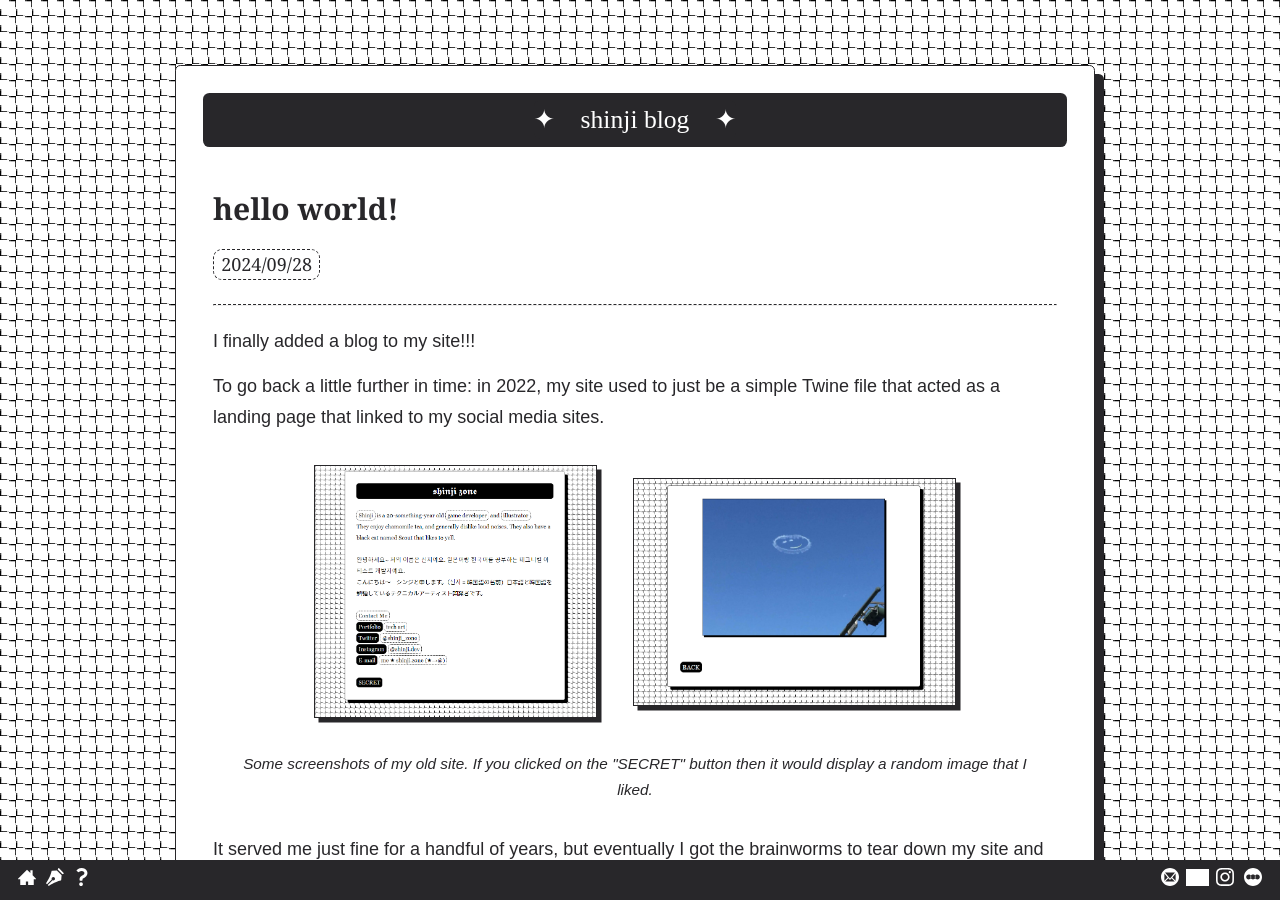
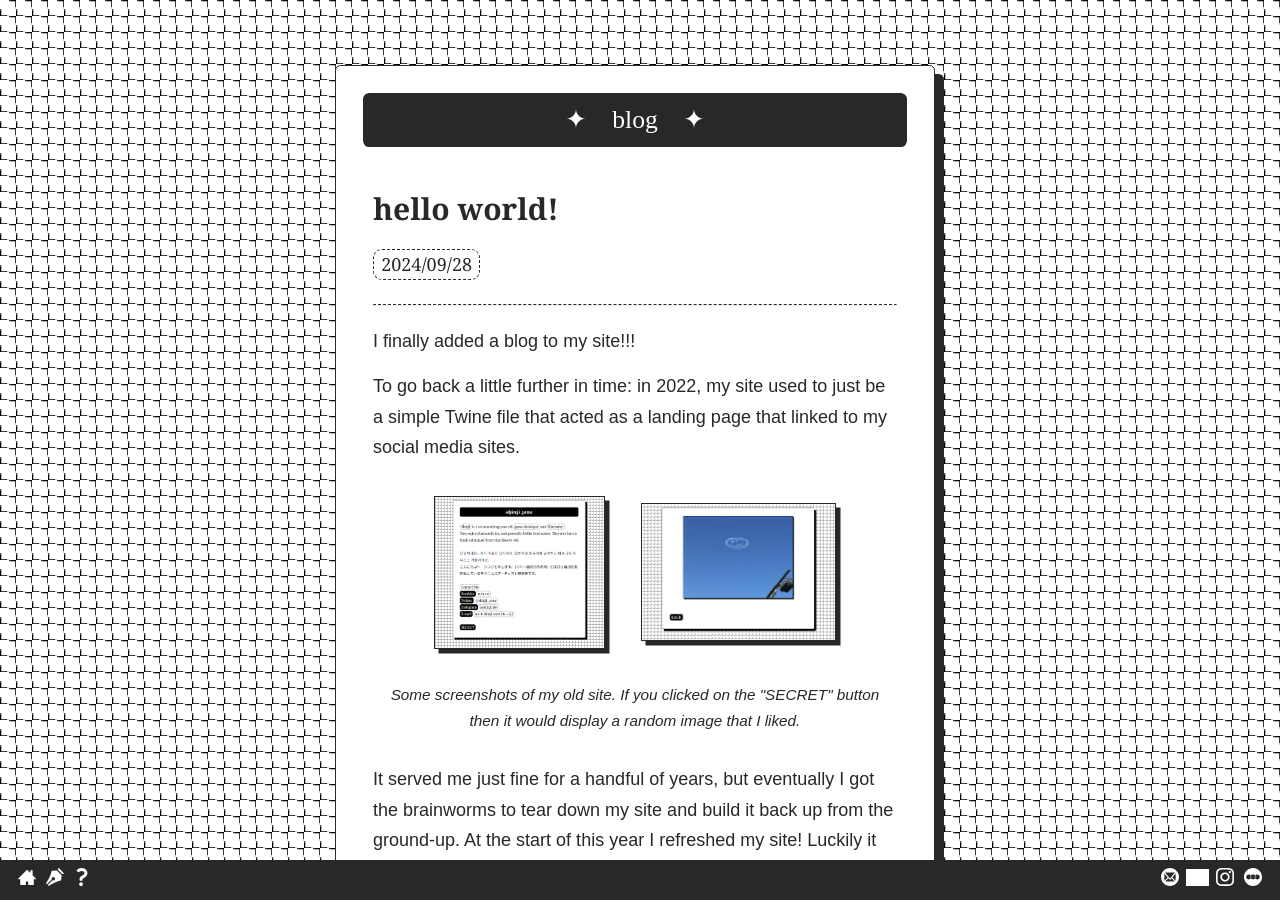
Before and after one commit to jocelynkim/jocelynkim.github.io, a Jekyll site: the page built from _posts/2024-9-28-Hello-World.md, in a window 1280 px wide and 900 px high. Built offline with Jekyll 4.4.1, drawn with Linux system fonts in a browser that asks for light colours; some web fonts are replaced; grey boxes are pictures that could not be loaded.

Commit message:
passage size

```diff
--- a/_layouts/blog.html
+++ b/_layouts/blog.html
@@ -18,7 +18,7 @@
   <body>
     <div class="site-wrapper">
       <div class="wrapper-masthead">
-        <div class="passage-9">
+        <div class="passage-6">
           <div class="passage">
             <div class="title"><a class="title" href="/">✦　{{ page.title }}　✦</a></div><br>
             <div id="main" role="main" class="container">
--- a/_layouts/post.html
+++ b/_layouts/post.html
@@ -18,9 +18,9 @@
   <body>
     <div class="site-wrapper">
       <div class="wrapper-masthead">
-        <div class="passage-9">
+        <div class="passage-6">
           <div class="passage">
-            <div class="title"><a class="title" href="/">✦　shinji blog　✦</a></div><br>
+            <div class="title"><a class="title" href="/">✦　blog　✦</a></div><br>
             <div id="main" role="main" class="container">
               <h1>{{ page.title }}</h1>
               <falselink>{{ page.date | date: '%Y/%m/%d' }}</falselink>
```
Also changed, not shown: 6 other files.
